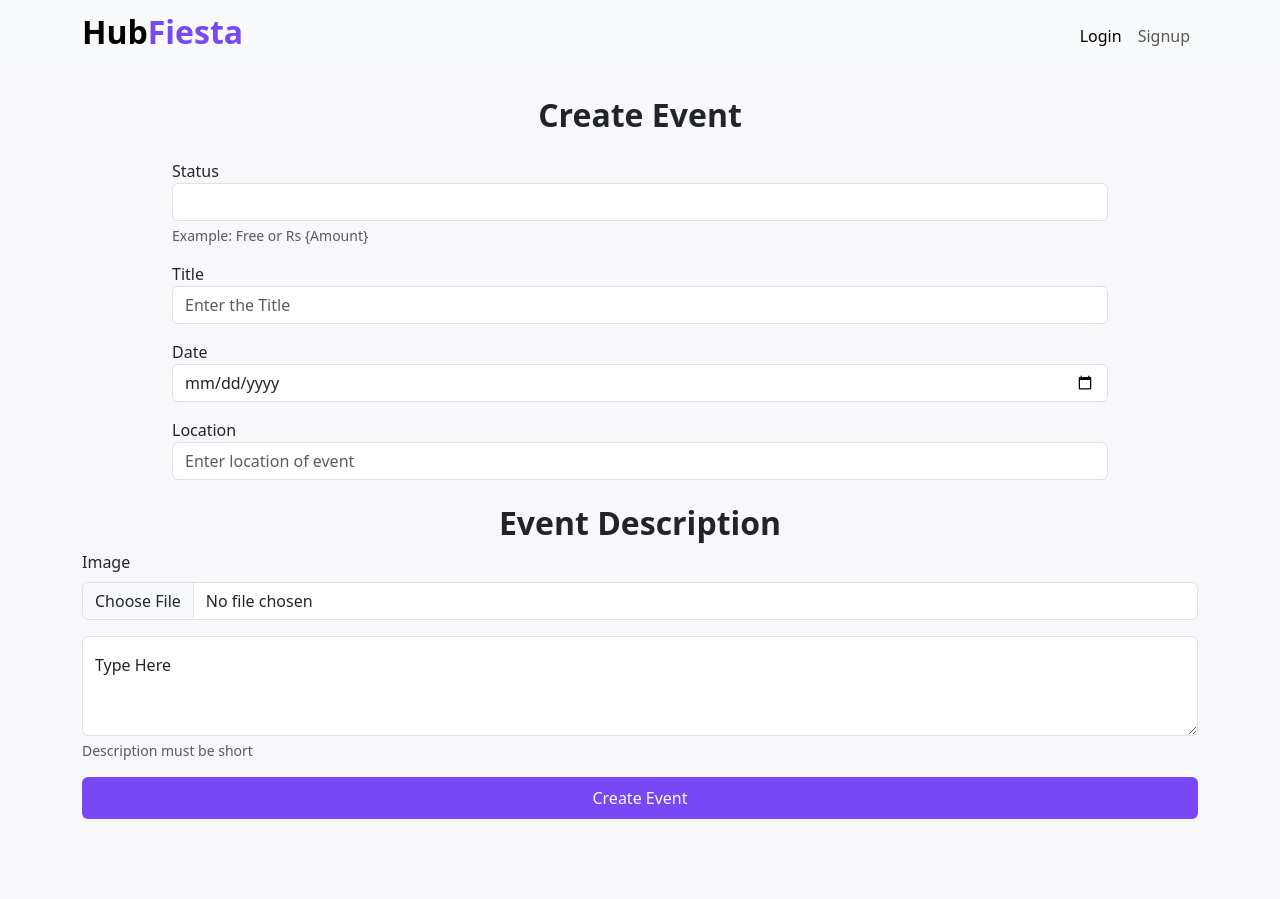
After one commit to Aryan-Mangla/HubFiesta-An-Event-Planning-and-organization-Website, a PHP site: page /event.php in a window 1280 px wide. The commit adds this page. Run offline with PHP 8.4, Linux system fonts and the light colour scheme; some libraries are stand-ins or nearby versions.

Commit message:
Create event page added

```diff
--- a/css/style.css
+++ b/css/style.css
@@ -22,3 +22,7 @@
 .dropdown-bg{
 background-color: #687C94;
 }
+/* .dropdown-toggle::after {
+    text-decoration: none;
+    display: none;
+} */
--- /dev/null
+++ b/event.php
@@ -0,0 +1,155 @@
+<!DOCTYPE html>
+<html lang="en">
+<head>
+    <meta charset="UTF-8">
+    <meta name="viewport" content="width=device-width, initial-scale=1.0">
+    <title>Create Event</title>
+    <!DOCTYPE html>
+<link rel="stylesheet" href="css/bootstrap.min.css">
+    <link rel="stylesheet" href="css/style.css">
+</head>
+<body style="background-color: #F8F8FA;">
+    <nav class="navbar navbar-expand-lg bg-body-tertiary">
+        <div class="container d-flex justify-content-evenly">
+            <a class="navbar-brand" href="index.html"> <h2 class="my3 fw-bolder">Hub<span class="theme-txt">Fiesta</span></h2></a>
+          <button class="navbar-toggler" type="button" data-bs-toggle="collapse" data-bs-target="#navbarNavAltMarkup" aria-controls="navbarNavAltMarkup" aria-expanded="false" aria-label="Toggle navigation">
+            <span class="navbar-toggler-icon"></span>
+          </button>
+          <div class="collapse navbar-collapse d-flex justify-content-end" id="navbarNavAltMarkup">
+            <div class="navbar-nav">
+              <ul class="nav nav-pill">
+              <?php
+require_once 'config.php';
+
+          // Checking if the user is logged in
+          if(isset($_SESSION['loggedin']) && $_SESSION['loggedin'] === true) {
+            // If logged in, showing personalized content
+            echo '
+            <li class="nav-item">
+                <a class="nav-link active rounded-pill px-3  theme-bg theme-hover link-light" aria-current="page" href="#"> Home </a>
+            </li>
+            <li class="nav-item">
+                <a class="nav-link link-dark" href="#">Blog</a>
+            </li>
+            <li class="nav-item">
+                <a class="nav-link link-dark" href="#">All Events</a>
+            </li>
+
+      <div class="dropdown">
+      <div class="d-flex">
+
+        <button class="btn  dropdown-toggle" type="button" id="userDropdownMenu" data-bs-toggle="dropdown" aria-expanded="false">
+        <lord-icon
+        src="https://cdn.lordicon.com/kthelypq.json"
+        trigger="hover"
+        >
+      </lord-icon>
+        </button>
+        <ul class="dropdown-menu"  aria-labelledby="userDropdownMenu">
+            <li><a class="dropdown-item" href="#">Profile</a></li>
+            <li><a class="dropdown-item" href="#">Settings</a></li>
+            <li><hr class="dropdown-divider"></li>
+            <li><a class="dropdown-item" href="logout.php">Logout</a></li>
+        </ul>
+        </div>
+      </div>
+            '
+            ;
+        } else {
+            // If not logged in, showing generic content
+            echo '
+            <div class="navbar-nav">
+                <a class="nav-link active" aria-current="page" href="log-in.html">Login</a>
+                <a class="nav-link" href="sign-in.html">Signup</a>
+            </div>
+            '
+            ;
+        }
+          ?>
+          </ul>
+            </div>
+          </div>
+        </div>
+      </nav>
+
+<form  action="event.php" method="post" enctype="multipart/form-data" >
+<div class="container w-75  ">
+  <h2 class="text-center fw-bold my-4">Create Event</h2>
+  <div class="mb-3">
+  <label for="status1">Status</label>
+  <input name="status" id="status1" class="form-control" type="text"  aria-label="default input example" aria-describedby="statusHelp" required>
+  <div id="statusHelp" class="form-text">Example: Free or Rs {Amount} </div>
+  </div>
+<div class="mb-3">
+  <label for="title">Title</label>
+  <input id="title" name="title" class="form-control" type="text" placeholder="Enter the Title " aria-label="default input example" required >
+  </div>
+  <div class="mb-3">
+  <label for="date">Date</label>
+  <input id="date" name="date" class="form-control" type="date"  aria-label="default input example" required >
+  </div>
+  <div class="mb-3">
+  <label for="Location">Location</label>
+  <input name="location" id="Location" class="form-control" type="text" placeholder="Enter location of event" aria-label="default input example" required >
+  </div>
+
+
+</div>
+  <div class="container">
+    <h2 class="text-center fw-bolder mt-4">Event Description</h2>
+    <div class="mb-3">
+  <label for="formFile" class="form-label">Image</label>
+  <input name="image" class="form-control" type="file" id="formFile" accept="image/*" required>
+</div>
+<div class="form-floating">
+  <textarea name="description" class="form-control" placeholder="Leave a comment here" id="floatingTextarea2" style="height: 100px" aria-describedby="textareaHelp" required></textarea>
+  <label for="floatingTextarea2">Type Here</label>
+  <div id="textareaHelp" class="form-text">Description must be short </div>
+
+</div>
+<button type="submit" class="btn theme-bg theme-hover text-light mt-3 w-100 p-2 " style="margin-bottom: 5rem;">Create Event</button>
+  </div>
+  </form>
+</body>
+</html>
+
+<?php
+
+
+if ($_SERVER['REQUEST_METHOD'] === 'POST') {
+// Retrieve form data
+$status = $_POST['status'];
+$image = $_POST['image'];
+$title = $_POST['title'];
+$description = $_POST['description'];
+$date = $_POST['date'];
+$location = $_POST['location'];
+
+
+// Prepare and execute SQL query to insert event details into the database
+$sql = "INSERT INTO event_detail (status, image, title, description, date, location) VALUES ('$status', '$image', '$title', '$description', '$date', '$location')";
+
+if ($conn->query($sql) === TRUE) {
+    echo "Event added successfully";
+} else {
+    echo "Error: " . $sql . "<br>" . $conn->error;
+}
+}
+// Close the database connection
+$conn->close();
+?>
+
+    <script
+      src="https://cdn.jsdelivr.net/npm/@popperjs/core@2.11.8/dist/umd/popper.min.js"
+      integrity="sha384-I7E8VVD/ismYTF4hNIPjVp/Zjvgyol6VFvRkX/vR+Vc4jQkC+hVqc2pM8ODewa9r"
+      crossorigin="anonymous"
+    ></script>
+    <script
+      src="https://cdn.jsdelivr.net/npm/bootstrap@5.3.2/dist/js/bootstrap.min.js"
+      integrity="sha384-BBtl+eGJRgqQAUMxJ7pMwbEyER4l1g+O15P+16Ep7Q9Q+zqX6gSbd85u4mG4QzX+"
+      crossorigin="anonymous"
+    ></script>
+<script src="https://cdn.lordicon.com/lordicon.js"></script>
+
+</body>
+</html>
```
Also changed, not shown: landing_page.php (+81 -6 lines).
